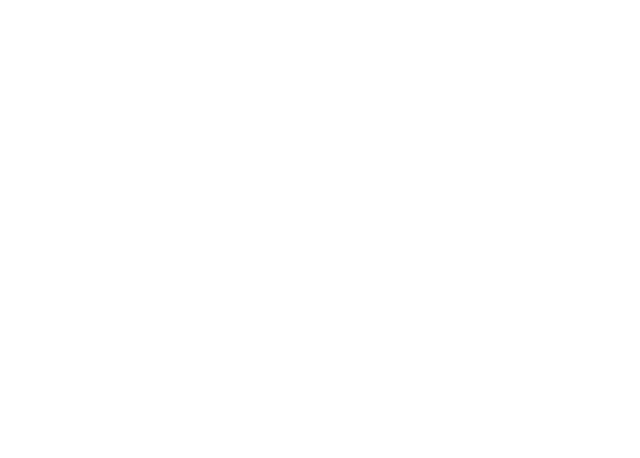
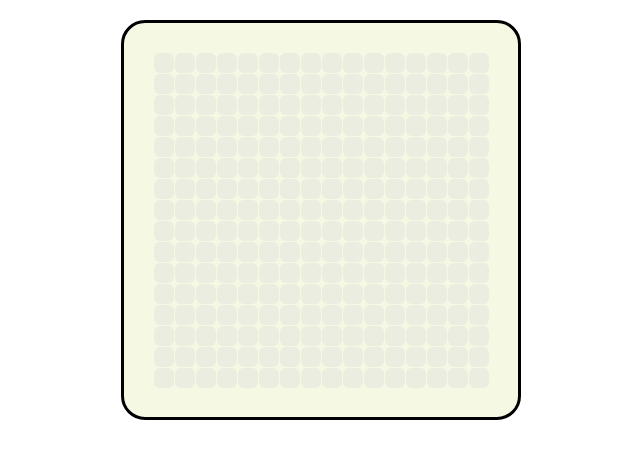
Before and after one commit to Visioness/etch-a-sketch, a plain HTML site: page index.html in a window 1280 px wide. Shown: the whole page, without its empty margins (319-959 px from the left). Drawn offline with Linux system fonts and the light colour scheme.

Commit message:
Create the grid dynamically

```diff
--- a/index.html
+++ b/index.html
@@ -3,11 +3,13 @@
   <head>
     <meta charset="UTF-8">
     <link rel="stylesheet" href="style.css">
-    <script src="script.js"></script>
+    <script defer src="script.js"></script>
     <title>Etch-a-Sketch</title>
   </head>
 
   <body>
+    <div class="container">
 
+    </div>
   </body>
 </html>
--- a/script.js
+++ b/script.js
@@ -0,0 +1,32 @@
+const container = document.querySelector(".container");
+const rows = [];
+const cells = [];
+
+createGrid(16, 16);
+
+function createGrid(rowSize, columnSize) {
+  createRow(rowSize);
+  rows.forEach((row) => {
+    createCell(columnSize, row);
+  });
+}
+
+function createRow(size) {
+  for (let i = 0; i < size; i++) {
+    const row = document.createElement("div");
+    row.classList.add("row");
+    row.id = `${i}`;
+    rows.push(row);
+    container.appendChild(row);
+  }
+}
+
+function createCell(size, row) {
+  for (let i = 0; i < size; i++) {
+    const cell = document.createElement("div");
+    cell.classList.add("cell");
+    cell.id = `${row.id}-${i}`;
+    cells.push(cell);
+    row.appendChild(cell);
+  }
+}
--- a/style.css
+++ b/style.css
@@ -0,0 +1,42 @@
+*, *::before, *::after {
+  padding: 0;
+  margin: 0;
+  box-sizing: border-box;
+}
+
+body {
+  display: flex;
+  justify-content: center;
+  height: 100vh;
+  padding: 20px;
+}
+
+.container {
+  display: flex;
+  flex-direction: column;
+  justify-content: center;
+  align-items: center;
+  width: 400px;
+  height: 400px;
+  gap: 1px;
+  border: 3px solid black;
+  border-radius: 24px;
+  background-color: rgba(171, 197, 26, 0.123);
+}
+
+.row {
+  display: flex;
+  justify-content: space-evenly;
+  gap: 1px;
+}
+
+.cell {
+  width: 20px;
+  height: 20px;
+  border-radius: 6px;
+  background-color: rgba(182, 189, 209, 0.185);
+}
+
+.cell:hover {
+  background-color: rgba(50, 51, 54, 0.404);
+}
```
